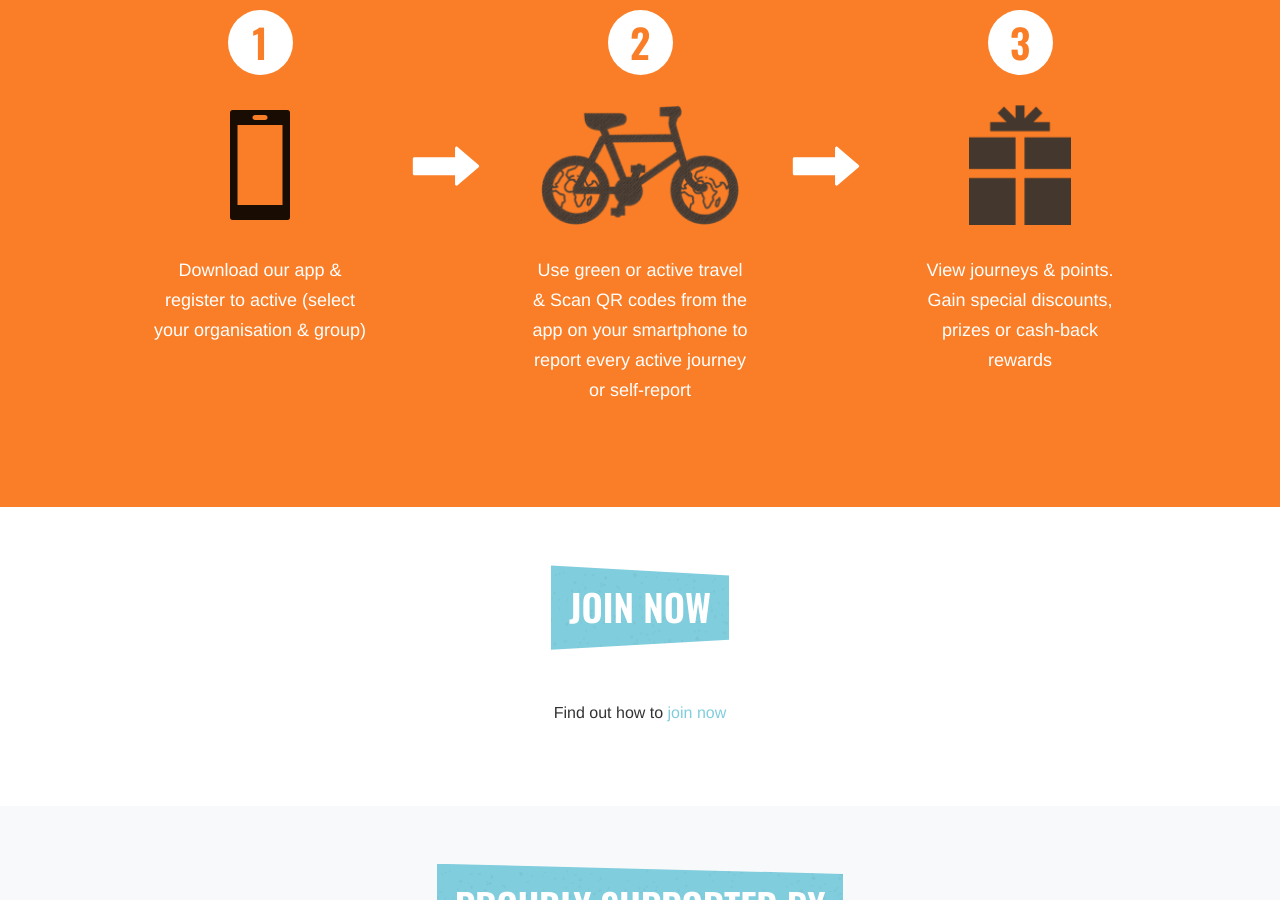
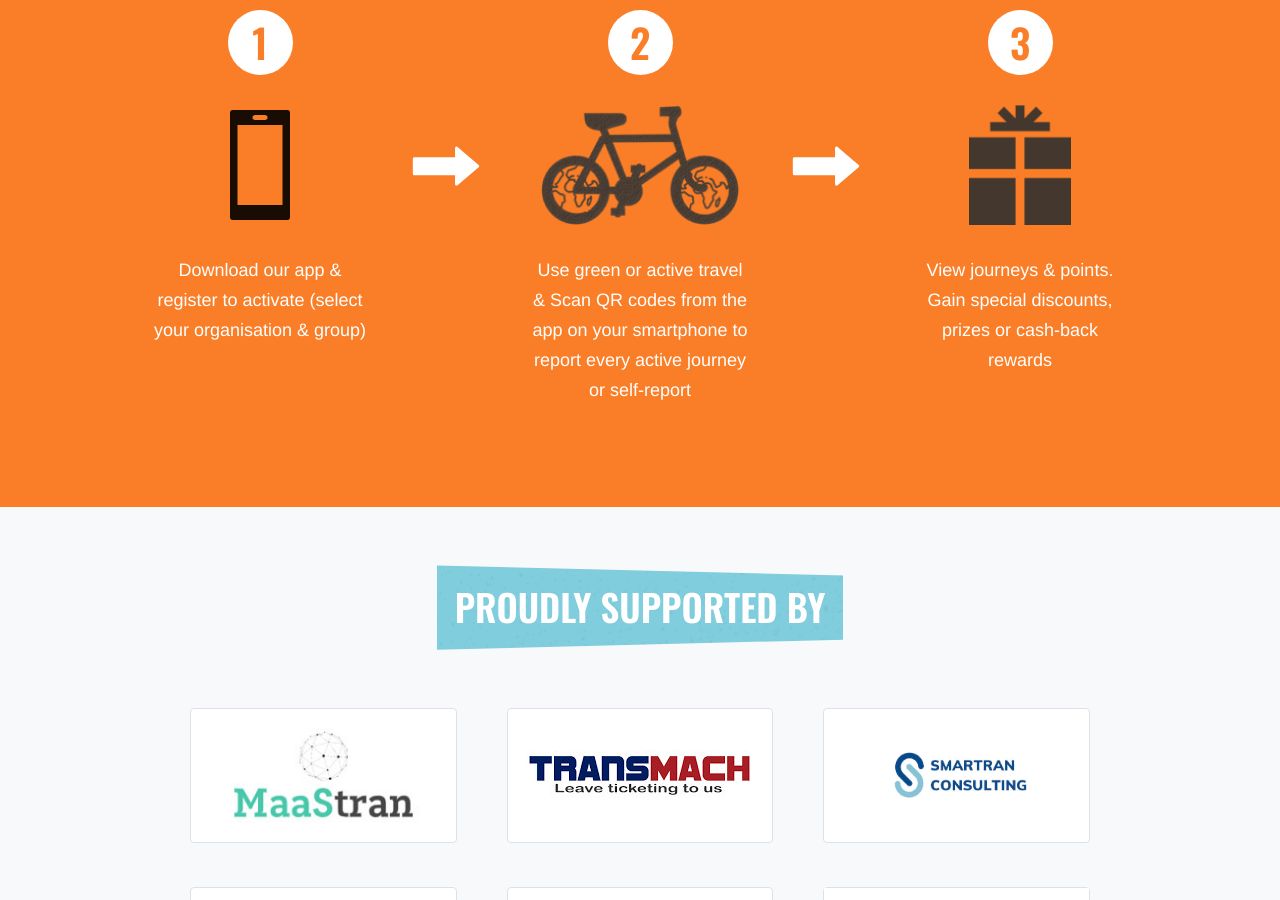
Before and after one commit to EcoRewards/ecorewards.co.uk, a Jekyll site: the page built from bracknell/index.html, in a window 1280 px wide and 900 px high, scrolled down 5696 px. Built offline with Jekyll 4.4.1, drawn with Linux system fonts in a browser that asks for light colours; some web fonts are replaced; comment, search, counter and statistics services are not loaded.

Commit message:
content changes

```diff
--- a/_includes/bracknell-proud.html
+++ b/_includes/bracknell-proud.html
@@ -6,6 +6,36 @@
           <h2 class="heading heading--md heading--color-1 mb-5">Proudly supported by</h2>
         </div>
         <div class="row justify-content-md-center">
+          <div class="col-md-4 mb-4">
+            <div class="img-container border rounded">
+              <img class="img-responsive m-auto" alt="Maastran logo" src="{{ site.baseurl }}/assets/image/maastran-logo.jpg" />
+            </div>
+          </div>
+          <div class="col-md-4 mb-4">
+            <div class="img-container border rounded">
+              <img class="img-responsive m-auto" alt="transmach" src="{{ site.baseurl }}/assets/image/transmach-logo.jpg" />
+            </div>
+          </div>
+          <div class="col-md-4 mb-4">
+            <div class="img-container border rounded">
+              <img class="img-responsive m-auto" alt="Smartran Consulting" src="{{ site.baseurl }}/assets/image/smartran-logo.jpg" />
+            </div>
+          </div>
+          <div class="col-md-4 mb-4">
+            <div class="img-container border rounded">
+              <img class="img-responsive m-auto" alt="Eskuta" src="{{ site.baseurl }}/assets/image/eskuta-logo.png" />
+            </div>
+          </div>
+          <div class="col-md-4 mb-4">
+            <div class="img-container border rounded">
+              <img class="img-responsive m-auto" alt="Bracknell Forest Council logo" src="{{ site.baseurl }}/assets/image/bracknell-logo2.jpg" />
+            </div>
+          </div>
+          <div class="col-md-4 mb-4">
+            <div class="img-container border rounded">
+              <img class="img-responsive m-auto" alt="GWR" src="{{ site.baseurl }}/assets/image/gwr-logo.jpg" />
+            </div>
+          </div>
           <div class="col-md-4 mb-4">
             <div class="img-container border rounded">
               <img class="img-responsive m-auto" alt="Lexicon logo" src="{{ site.baseurl }}/assets/image/lexicon-logo.jpg" />
--- a/_includes/participate.html
+++ b/_includes/participate.html
@@ -7,7 +7,7 @@
       <div class="col-md-4 mb-4">
         <p class="participate__step">1</p>
         <img class="img-responsive participate__img" alt="A mobile with a world map on it" src="{{ site.baseurl }}/assets/image/register-mobile.png" />
-        <p class="text-center participate__text participate__arrow">Download our app &amp; register to active (select your organisation &amp; group)</p>
+        <p class="text-center participate__text participate__arrow">Download our app &amp; register to activate (select your organisation &amp; group)</p>
       </div>
 
       <div class="col-md-4 mb-4">
--- a/bracknell/index.html
+++ b/bracknell/index.html
@@ -137,19 +137,4 @@
 
 {% include participate.html %}
 
-<section id="start" class="pt-5 pb-5">
-  <div class="container">
-    <div class="row justify-content-md-center">
-      <div class="col-md-8">
-        <div class="text-center">
-          <h2 class="heading heading--md heading--color-1 mb-5">Join now</h2>
-        </div>
-        <p class="text-center">
-          Find out how to <a href="#news">join now</a>
-        </p>
-      </div>
-    </div>
-  </div>
-</section>
-
 {% include bracknell-proud.html %}
```
